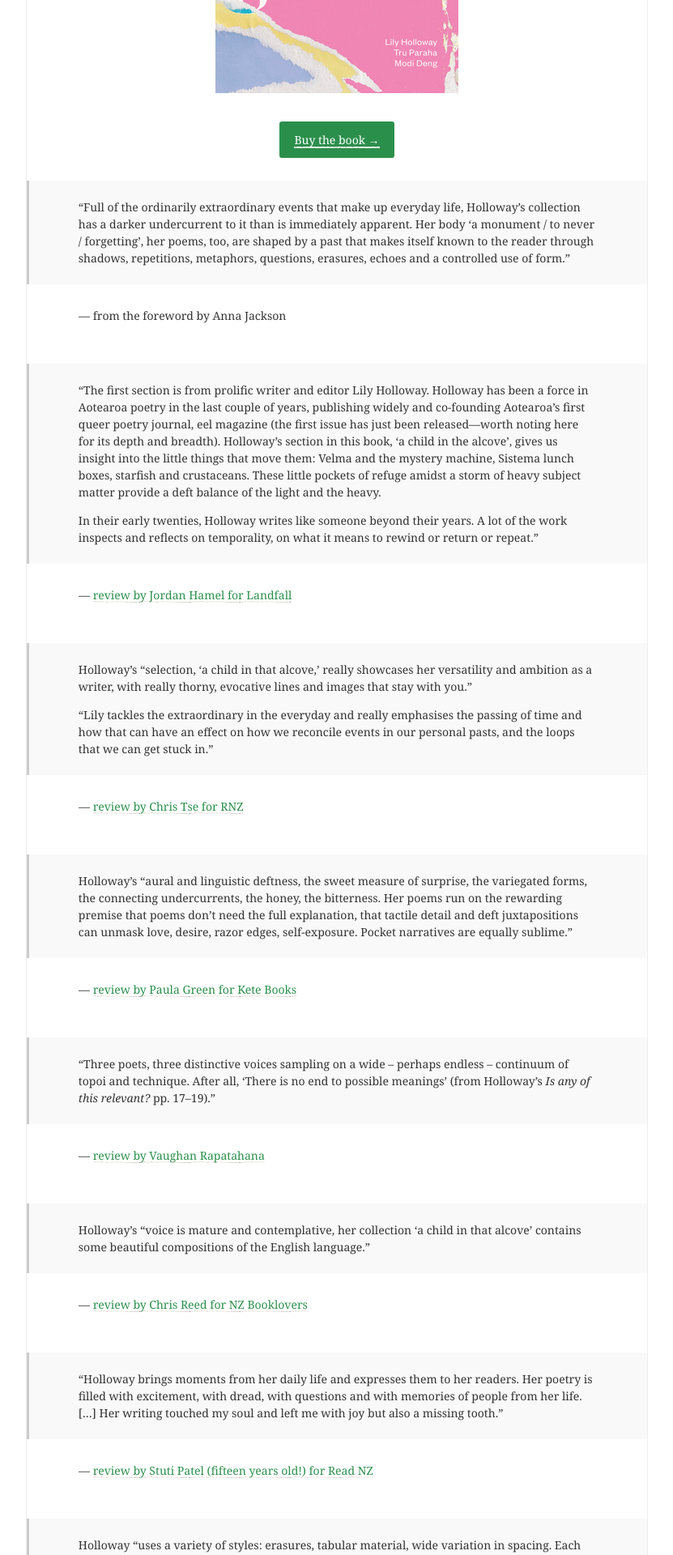
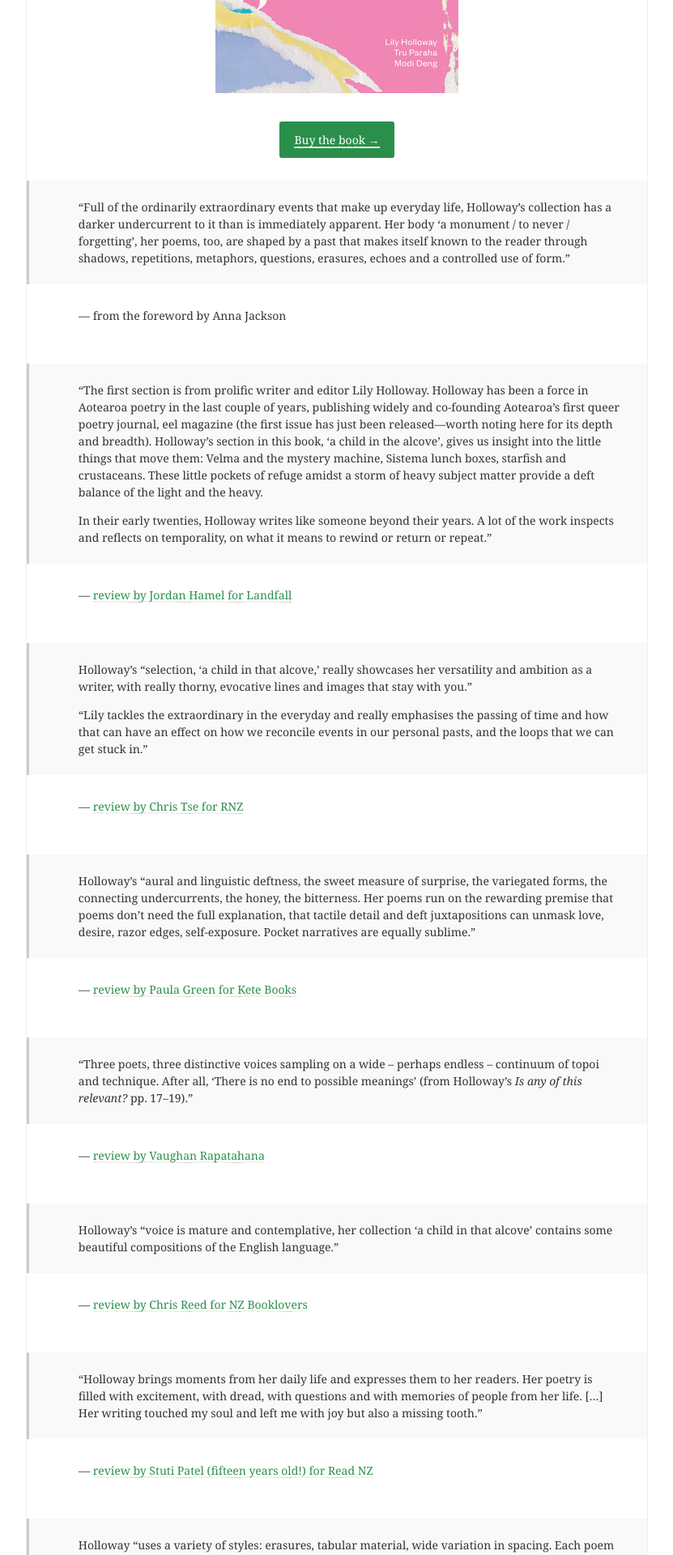
Before and after one commit to lilyholloway/lilyholloway.github.io, a Jekyll site: the page built from books.md, in a window 1280 px wide. Shown: the part 706-2626 px from the top of the page at 81% size, without its empty margins (224-1055 px from the left). Built offline with Jekyll 4.4.1, drawn with Linux system fonts in a browser that asks for light colours; nearby versions of some CDN libraries.

Commit message:
Update style.css

```diff
--- a/stylesheets/style.css
+++ b/stylesheets/style.css
@@ -18,7 +18,7 @@
 }
 .markdown-body > .highlighter-rouge,
 .markdown-body > blockquote {
-  padding: .5rem 4rem;
+  padding: .5rem 2rem;
   margin: 2em -4rem;
 }
 .markdown-body > hr {
```
